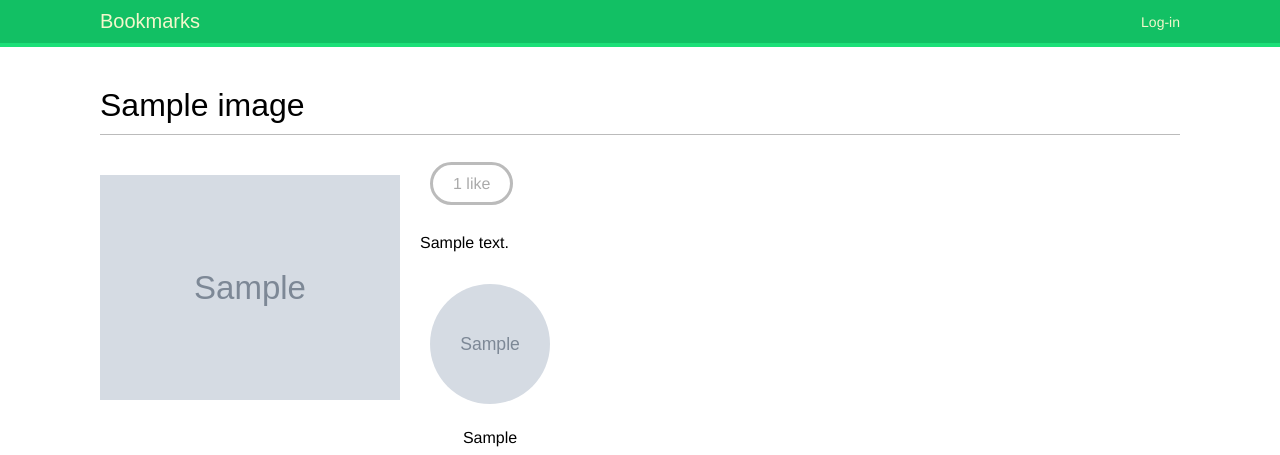
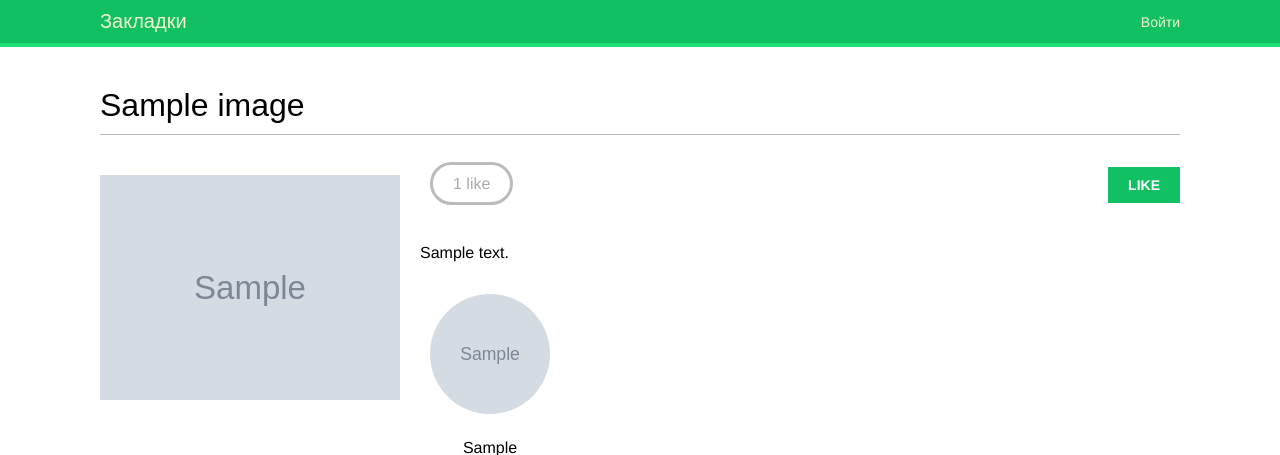
Before and after one commit to woeislolo/bookmarklet, a Django app: template bookmarklet/images/templates/images/image/detail.html in a window 1280 px wide. Shown: the top 455 px of the page. Run offline with Django 3.2, Linux system fonts and the light colour scheme; the template is opened without the code that fills it: most values are stand-ins (such as "Sample title", 1, 10 or a date in 2020); grey boxes marked "Sample" are stand-in pictures; some libraries are stand-ins or nearby versions; some web fonts are replaced.

Commit message:
Add JS request (Fetch API) for image's like button

```diff
--- a/bookmarklet/account/templates/base.html
+++ b/bookmarklet/account/templates/base.html
@@ -3,30 +3,30 @@
 <html>
 <head>
   <title>{% block title %}{% endblock %}</title>
-  <link href="{% static "css/base.css" %}" rel="stylesheet">
+  <link href="{% static 'css/base.css' %}" rel="stylesheet">
 </head>
 <body>
   <div id="header">
-    <span class="logo">Bookmarks</span>
+    <span class="logo">Закладки</span>
     {% if request.user.is_authenticated %}
       <ul class="menu">
         <li {% if section == "dashboard" %}class="selected"{% endif %}>
-          <a href="{% url "dashboard" %}">My dashboard</a>
+          <a href="{% url "dashboard" %}">Мой дашборд</a>
         </li>
         <li {% if section == "images" %}class="selected"{% endif %}>
-          <a href="#">Images</a>
+          <a href="#">Изображения</a>
         </li>
         <li {% if section == "people" %}class="selected"{% endif %}>
-          <a href="#">People</a>
+          <a href="#">Люди</a>
         </li>
       </ul>
     {% endif %}
     <span class="user">
       {% if request.user.is_authenticated %}
-        Hello {{ request.user.first_name|default:request.user.username }},
-        <a href="{% url "logout" %}">Logout</a>
+        Привет, {{ request.user.first_name|default:request.user.username }},
+        <a href="{% url "logout" %}">Выйти</a>
       {% else %}
-        <a href="{% url "login" %}">Log-in</a>
+        <a href="{% url "login" %}">Войти</a>
       {% endif %}
     </span>
   </div>
@@ -45,5 +45,15 @@
     {% block content %}
     {% endblock %}
   </div>
+
+  <script src="//cdn.jsdelivr.net/npm/js-cookie@3.0.1/dist/js.cookie.min.js"></script>
+  <script>
+  const csrftoken = Cookies.get('csrftoken');
+  document.addEventListener('DOMContentLoaded', (event) => {
+  {% block domready %}
+  {% endblock %}
+  })
+  </script>
+
 </body>
 </html>
--- a/bookmarklet/images/templates/images/image/detail.html
+++ b/bookmarklet/images/templates/images/image/detail.html
@@ -11,17 +11,28 @@
     <img src="{% thumbnail image.image 300x0 quality=100 %}" class="image-detail">
 </a>
 
- {% with total_likes=image.users_like.count %}
+{% with total_likes=image.users_like.count users_like=image.users_like.all %}
 <div class="image-info">
     <div>
         <span class="count">
+            <span class="total">
             {{ total_likes }} like{{ total_likes|pluralize }}
             </span>
+        </span>
+
+        <a href="#" data-id="{{ image.id }}" data-action="{% if request.user in users_like %}un{% endif %}like" class="like button">
+        {% if request.user not in users_like %}
+        Like
+        {% else %}
+        Unlike
+        {% endif %}
+        </a>
     </div>
 {{ image.description|linebreaks }}
 </div>
+
     <div class="image-likes">
- {% for user in image.users_like.all %}
+      {% for user in users_like %}
         <div>
           {% if user.profile.photo %}
             <img src="{{ user.profile.photo.url }}">
@@ -32,5 +43,47 @@
         0 лайков.
       {% endfor %}
     </div>
+
 {% endwith %}
 {% endblock %}
+
+{% block domready %}
+  const url = '{% url "images:like" %}';
+  var options = {
+    method: 'POST',
+    headers: {'X-CSRFToken': csrftoken},
+    mode: 'same-origin'
+  }
+
+  document.querySelector('a.like')
+          .addEventListener('click', function(e){
+    e.preventDefault();
+    var likeButton = this;
+
+    // добавить тело запроса
+    var formData = new FormData();
+    formData.append('id', likeButton.dataset.id);
+    formData.append('action', likeButton.dataset.action);
+    options['body'] = formData;
+
+    // отправить HTTP request
+    fetch(url, options)
+    .then(response => response.json())
+    .then(data => {
+      if (data['status'] === 'ok')
+      {
+        var previousAction = likeButton.dataset.action;
+
+        // переключить текст кнопки и атрибут data-action
+        var action = previousAction === 'like' ? 'unlike' : 'like';
+        likeButton.dataset.action = action;
+        likeButton.innerHTML = action;
+
+        // обновить like count
+        var likeCount = document.querySelector('span.count .total');
+        var totalLikes = parseInt(likeCount.innerHTML);
+        likeCount.innerHTML = previousAction === 'like' ? totalLikes + 1 : totalLikes - 1;
+      }
+    })
+  });
+{% endblock %}
--- a/bookmarklet/images/urls.py
+++ b/bookmarklet/images/urls.py
@@ -8,4 +8,5 @@
 urlpatterns = [
     path('create/', image_create, name='create'),
     path('detail/<int:id>/', image_detail, name='detail'),
+    path('like/', image_like, name='like'),
     ]
```
Also changed, not shown: bookmarklet/images/views.py (+20 -0 lines), bookmarklet/images/2025/02/19/seoul_tower.jpg.300x0_q100.jpg (added), bookmarklet/images/2025/02/19/seoul_tower.jpg.300x0_q85.jpg (added), bookmarklet/images/2025/02/19/seoul_tower.jpg.500x0_q85.jpg (added), bookmarklet/images/2025/02/19/song_hye-kyo.jpg.300x0_q100.jpg (added), bookmarklet/images/2025/02/19/song_hye-kyo.jpg.300x0_q85.jpg (added). Lines whose indentation alone changed are shown as unchanged.
